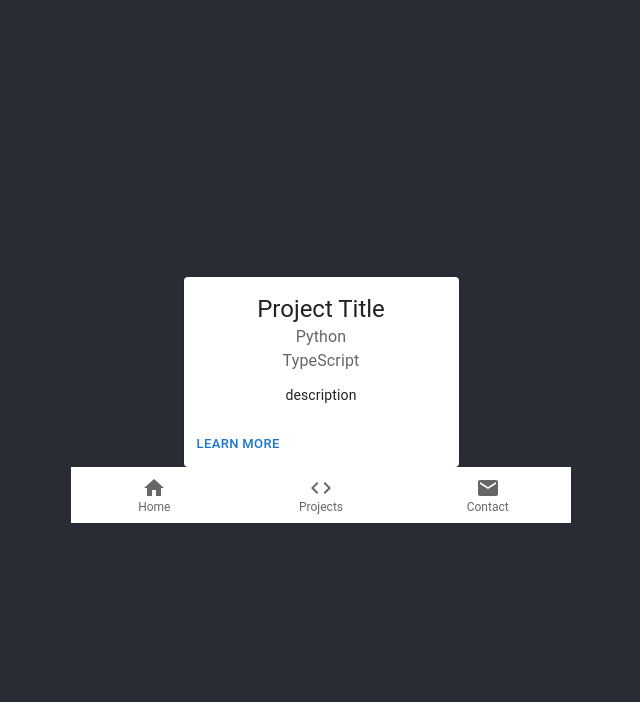
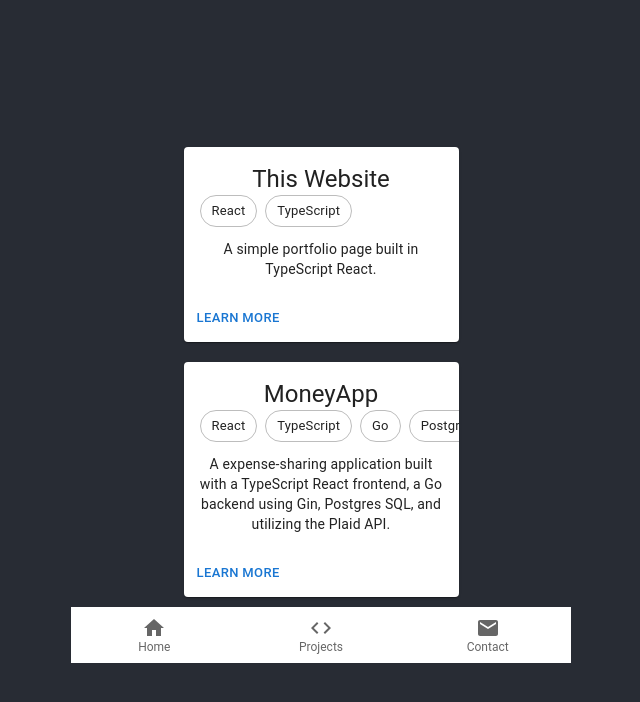
Before and after one commit to mckinnonag/portfolio, a React (Create React App) app in the folder portfolio/: page /projects in a window 1280 px wide. Shown: the top 702 px of the page, without its empty margins (319-959 px from the left). Built offline with nearby package versions, Linux system fonts and the light colour scheme.

Commit message:
Added chips to display language

```diff
--- a/portfolio/src/App.css
+++ b/portfolio/src/App.css
@@ -22,6 +22,7 @@
   justify-content: center;
   font-size: calc(10px + 2vmin);
   color: white;
+  column-gap: 0.875rem;
 }
 
 .App-link {
--- /dev/null
+++ b/portfolio/src/components/Cards/Interfaces.ts
@@ -0,0 +1,8 @@
+interface Project {
+    title: string;
+    description: string;
+    languages: string[];
+    linkURL: string;
+}
+
+export default Project;
--- a/portfolio/src/components/Cards/ProjectCard.tsx
+++ b/portfolio/src/components/Cards/ProjectCard.tsx
@@ -1,43 +1,38 @@
 import * as React from 'react';
+import Project from './Interfaces';
 import Box from '@mui/material/Box';
 import Card from '@mui/material/Card';
 import CardActions from '@mui/material/CardActions';
 import CardContent from '@mui/material/CardContent';
 import Button from '@mui/material/Button';
 import Typography from '@mui/material/Typography';
+import Chip from '@mui/material/Chip';
+import Stack from '@mui/material/Stack';
 
-// Inserts a bullet
-const bull = (
-  <Box
-    component="span"
-    sx={{ display: 'inline-block', mx: '2px', transform: 'scale(0.8)' }}
-  >
-    •
-  </Box>
+// Inserts a chip to render languages and technologies in the card
+const chip = (
+    <Stack direction="row" spacing={1}>
+        <Chip label="Chip Outlined" variant="outlined" />
+    </Stack>
 );
 
-
-
-export interface Props {
-    title: string;
-    description: string;
-    languages: string[];
-    linkURL: string;
-}
-
-const ProjectCard = (props: Props) => {
+const ProjectCard = (props: Project) => {
   const technologies = props.languages.map((language) =>
-    <div>{language} </div>
+    <>
+        <Chip label={language} variant="outlined" />
+    </>
   );
 
   return (
-    <Card sx={{ minWidth: 275 }}>
+    <Card sx={{ minWidth: 275, margin: '10px', maxWidth: '5%' }}>
       <CardContent>
         <Typography variant="h5" component="div">
           {props.title}
         </Typography>
         <Typography sx={{ mb: 1.5 }} color="text.secondary">
-          {technologies}
+        <Stack direction="row" spacing={1}>
+            {technologies}
+        </Stack>
         </Typography>
         <Typography variant="body2">
           {props.description}
--- a/portfolio/src/components/Cards/Projects.tsx
+++ b/portfolio/src/components/Cards/Projects.tsx
@@ -1,12 +1,38 @@
 import * as React from 'react';
 import ProjectCard from './ProjectCard';
+import Project from './Interfaces';
+import Stack from '@mui/material/Stack';
+
+const langsPortfolio: string[] = ['React', 'TypeScript'];
+const langsMoneyApp: string[] = ['React', 'TypeScript', 'Go', 'Postgres SQL'];
+const projects: Project[] = [
+    {
+        title: 'This Website',
+        description: 'A simple portfolio page built in TypeScript React.',
+        languages: langsPortfolio,
+        linkURL: 'google.com',
+    },
+    {
+        title: 'MoneyApp',
+        description: 'A expense-sharing application built with a TypeScript React frontend, a Go backend using Gin, Postgres SQL, and utilizing the Plaid API.',
+        languages: langsMoneyApp,
+        linkURL: 'google.com',
+    },
+];
+
+const cards = projects.map((project) =>
+    <ProjectCard title={project.title}
+                 description={project.description}
+                 languages={project.languages}
+                 linkURL={project.linkURL}
+    />
+);
 
 const Projects = () => {
     return (
         <>
-            <ProjectCard title="Project Title" description="description" languages={['Python', 'TypeScript']} linkURL='google.com' />
+            {cards}
         </>
-
     )
 }
 
```
